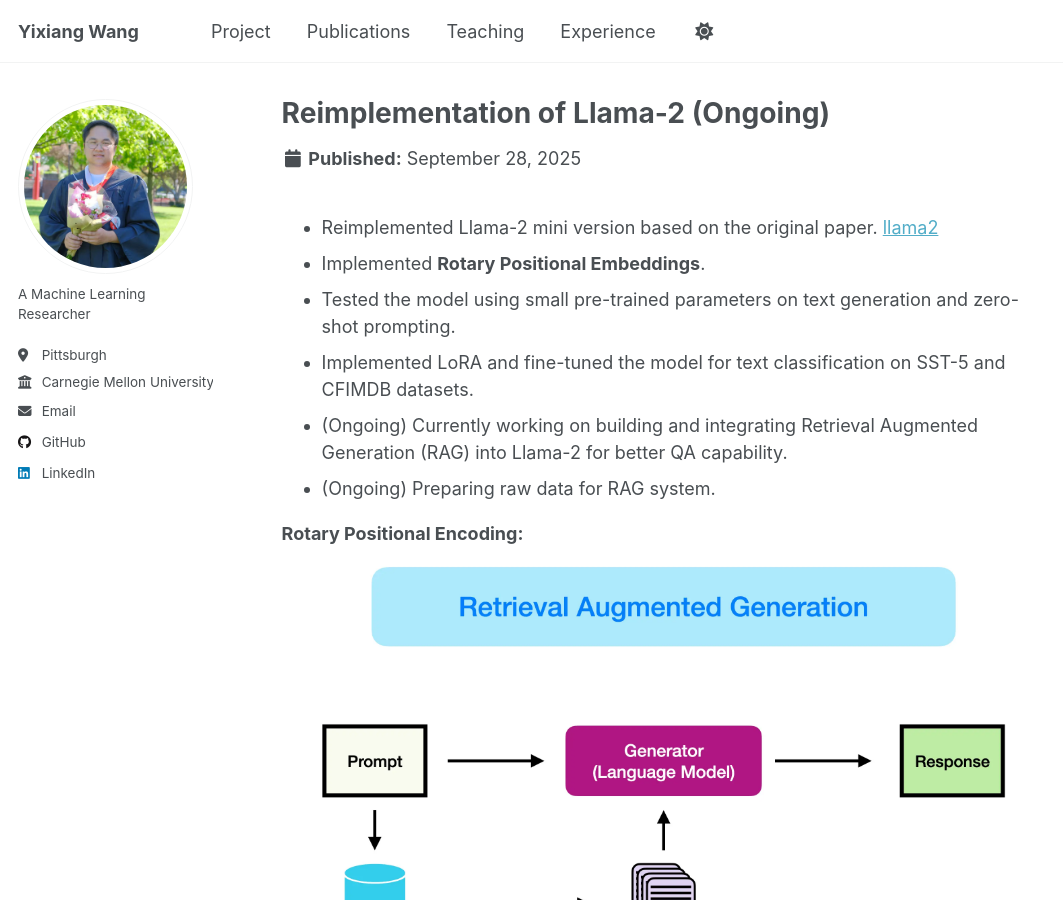
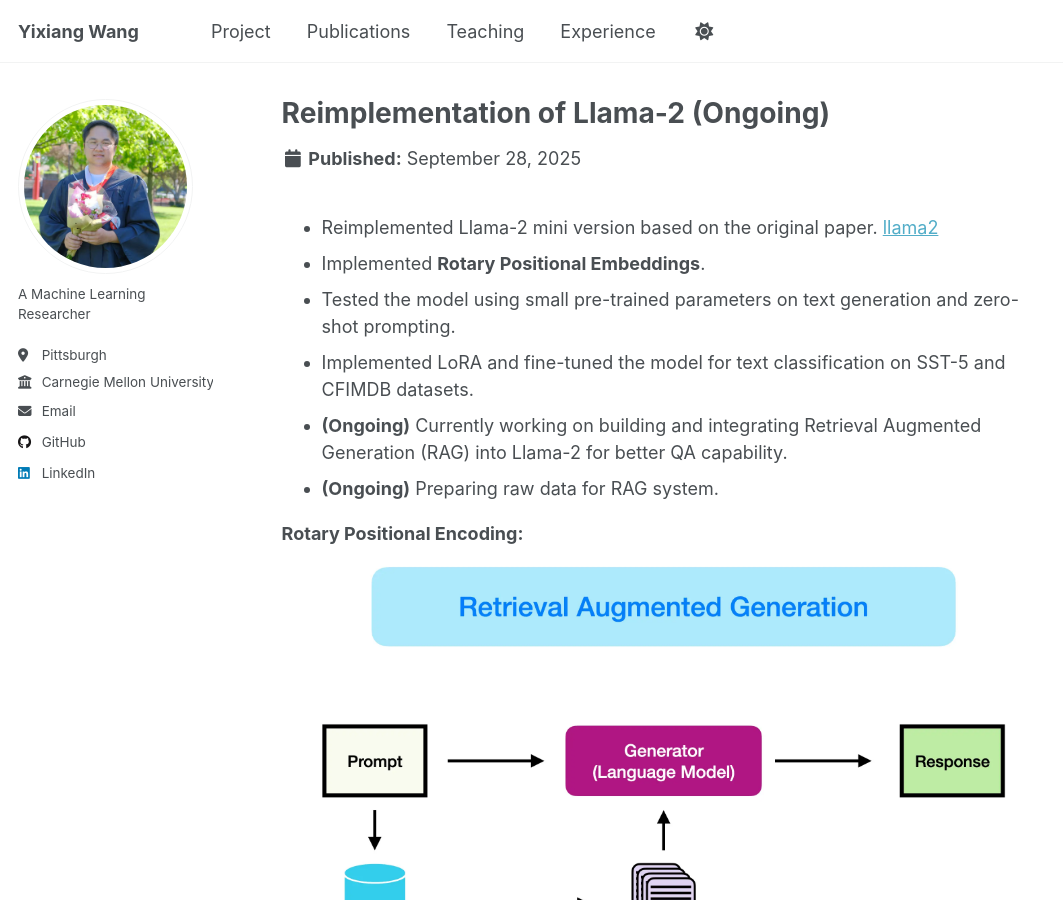
Before and after one commit to wangy8205165/wangy8205165.github.io, a Jekyll site: the page built from _portfolio/portfolio-1.md, in a window 1280 px wide and 900 px high. Shown: the whole window, without its empty margins (0-1063 px from the left). Built offline with Jekyll 4.4.1, drawn with Linux system fonts in a browser that asks for light colours; a script that is not in the unit is left out.

Commit message:
Updated projects

```diff
--- a/_portfolio/portfolio-1.md
+++ b/_portfolio/portfolio-1.md
@@ -7,8 +7,8 @@ collection: portfolio
 * Implemented  **Rotary Positional Embeddings**.
 * Tested the model using small pre-trained parameters on text generation and zero-shot prompting.
 * Implemented LoRA and fine-tuned the model for text classification on SST-5 and CFIMDB datasets.
-* (Ongoing) Currently working on building and integrating Retrieval Augmented Generation (RAG) into Llama-2 for better QA capability.
-* (Ongoing) Preparing raw data for RAG system.
+* **(Ongoing)** Currently working on building and integrating Retrieval Augmented Generation (RAG) into Llama-2 for better QA capability.
+* **(Ongoing)** Preparing raw data for RAG system.
 
 
 **Rotary Positional Encoding:**
```
